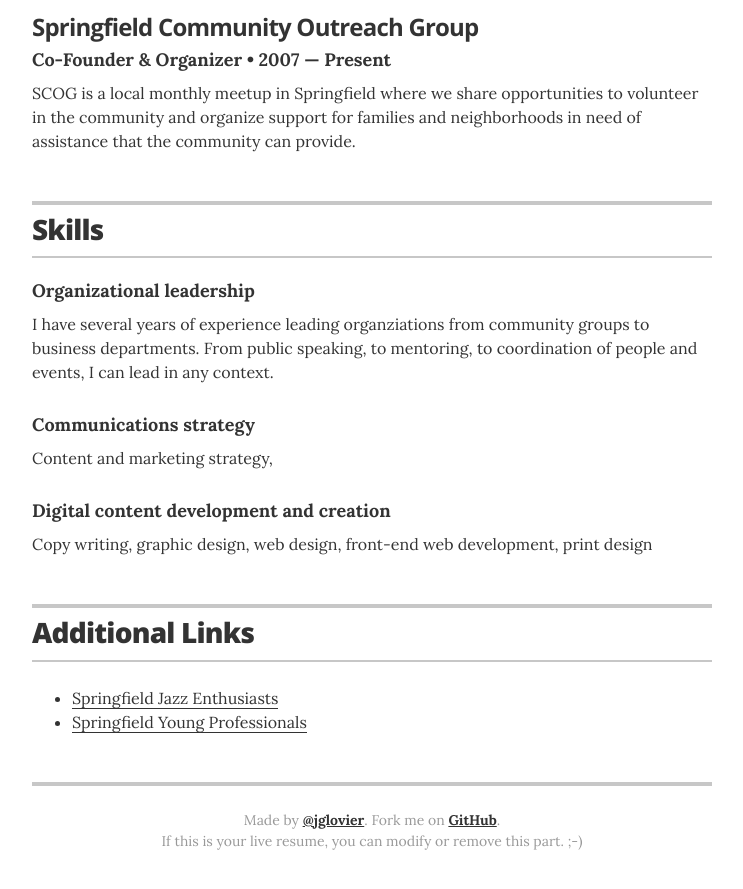
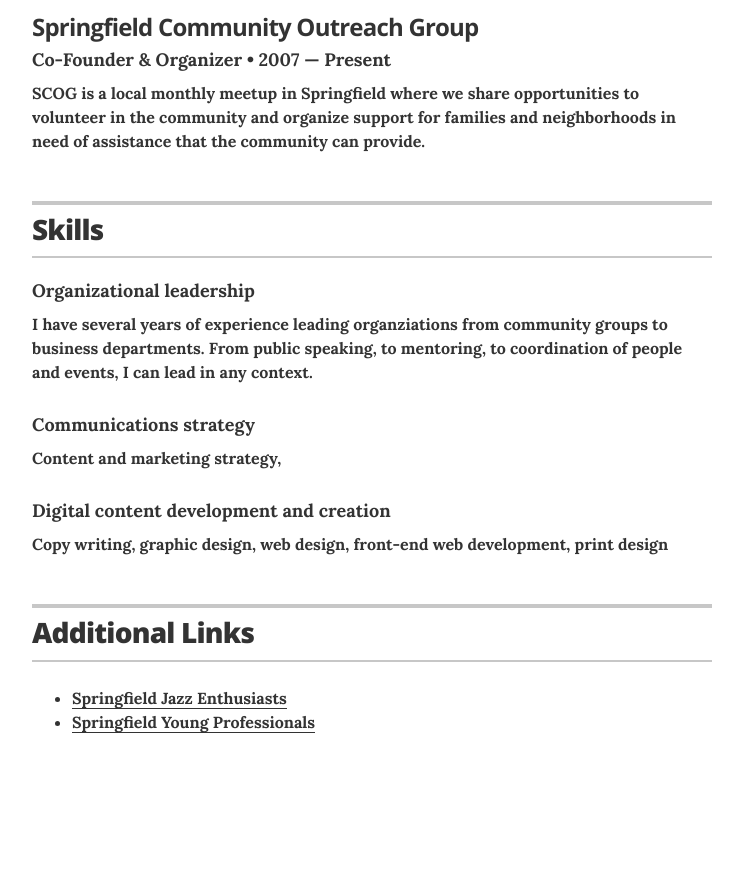
Before and after one commit to codingdobby/codingdobby.github.io, a Jekyll site: the page built from index.html, in a window 1280 px wide and 900 px high, scrolled down 1766 px. Shown: the top 889 px of the window, without its empty margins (268-1011 px from the left). Built offline with Jekyll 4.4.1, drawn with Linux system fonts in a browser that asks for light colours; after the commit the page ends 2548 px from its top, so only the background shows below that.

Commit message:
add content

```diff
--- a/_config.yml
+++ b/_config.yml
@@ -22,7 +22,7 @@ resume_contact_address:         "742 Evergreen Terrace, Springfield"
 resume_header_contact_info:     "742 Evergreen Terrace, Springfield • 010-****-**** • ch30825@naver.com"
 display_header_contact_info:    "false"
 
-resume_header_intro: "<p>간단하게 요약된 개발 정보 입니다.</p>"
+resume_header_intro: "<p><b>간단하게 요약된 개발 정보 입니다.</p>"
 
 # use "yes" to display the email contact button,
 # "no" to display an "I'm not looking for work" message,
--- a/_layouts/resume.html
+++ b/_layouts/resume.html
@@ -127,6 +127,8 @@
         {% for skill in site.data.skills %}
         <div class="resume-item">
           <h4 class="resume-item-details">{{ skill.skill }}</h4>
+          <p class="resume-item-copy">{{ skill.theme }}</p>
+          <p class="resume-item-copy">{{ skill.purpose }}</p>
           <p class="resume-item-copy">{{ skill.description }}</p>
         </div>
         {% endfor %}
@@ -231,10 +233,7 @@
       <!-- end Print Social Links -->
       {% endif %}
 
-      <footer class="page-footer">
-        <p class="footer-line">Made by <a href="http://twitter.com/jglovier">@jglovier</a>. Fork me on <a href="https://github.com/jglovier/resume-template">GitHub</a>.</p>
-        <p class="footer-line">If this is your live resume, you can modify or remove this part. ;-)</p>
-      </footer>
+
 
     </div>
 
```
